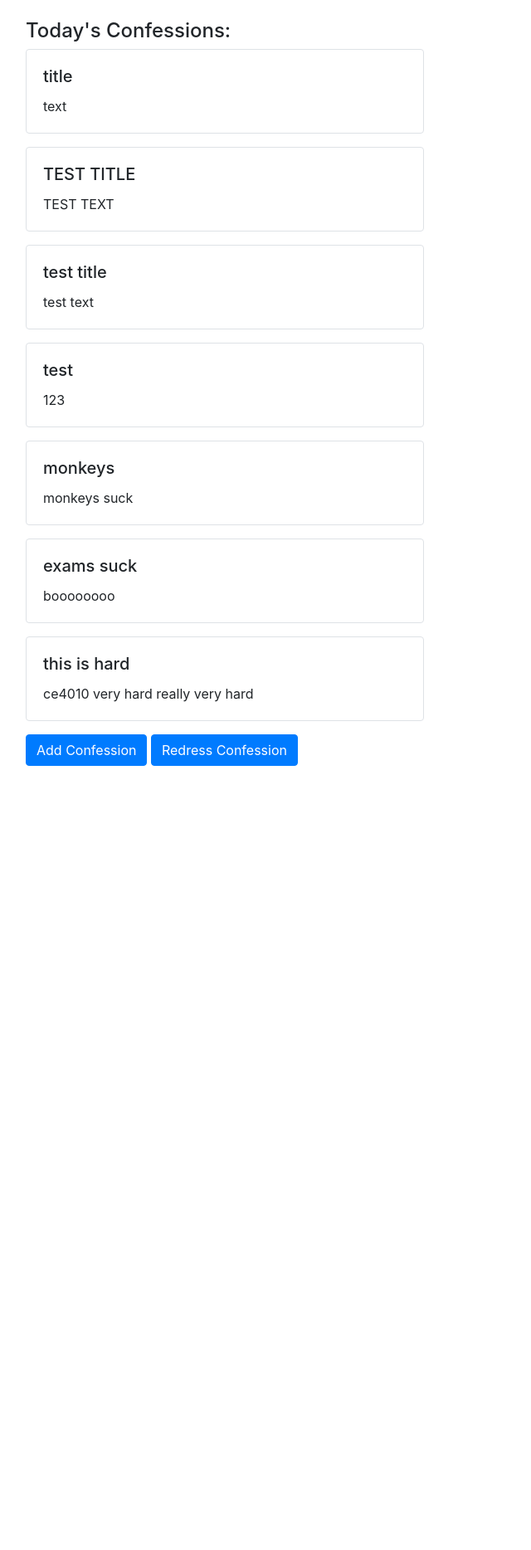
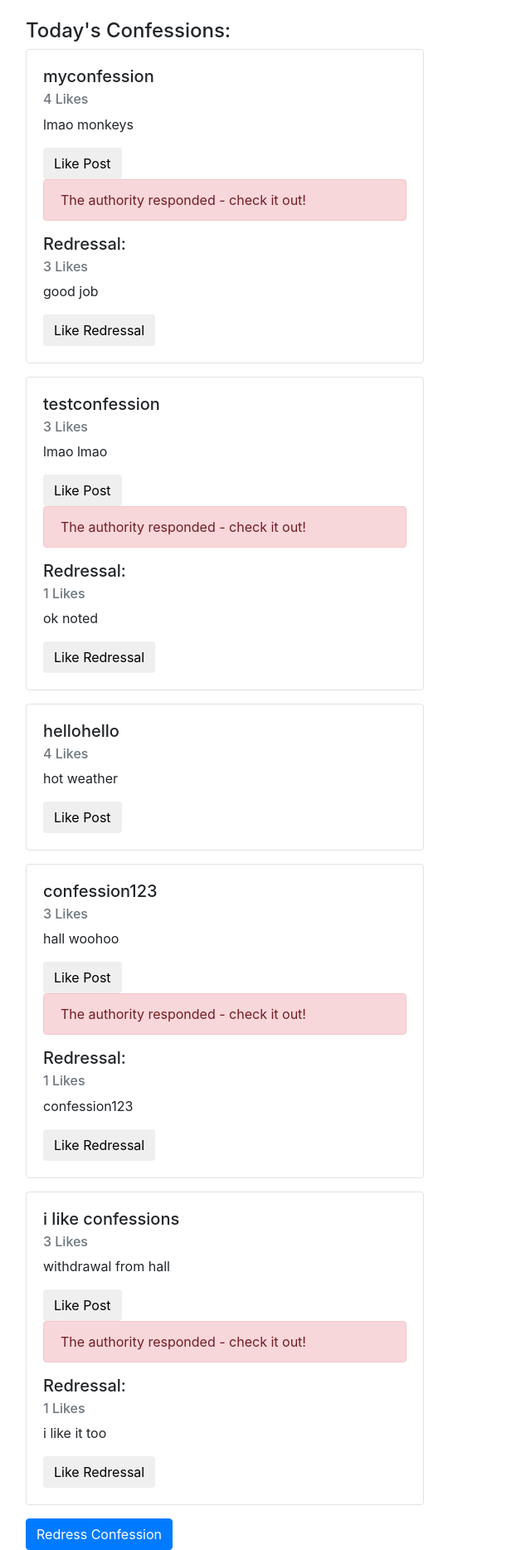
Before and after one commit to mitchellkok/CE4010, a Flask app: a page that uses templates/staff.html in a window 1280 px wide. Shown: the part 407-2275 px from the top of the page at 83% size, without its empty margins (0-640 px from the left). Before the commit the page ends 1330 px from the top, so only its background shows below. Run offline with Flask 2, Linux system fonts and the light colour scheme; some libraries are stand-ins or nearby versions.

Commit message:
likes and redressal

```diff
--- a/app.py
+++ b/app.py
@@ -1,7 +1,7 @@
 from flask import Flask, flash, redirect, render_template, request, session, abort, url_for
 import csv
 import re
-import os
+import sys
 
 #Main App Directory
 app = Flask(__name__)
@@ -76,9 +76,43 @@ def login():
             return render_template('login.html', error=error)
     return render_template('login.html', error=error)
 
-@app.route('/home/<username>')
+@app.route('/home/<username>', methods = ['GET','POST'])
 def home(username):
-    with open('posts-mj.csv', mode = 'r') as posts:
+    #when user likes a post
+    if request.method == 'POST':
+        with open ('posts.csv', mode = 'r') as likepost:
+            lines = likepost.readlines()
+            likepost.close()
+            print('line',lines)
+            newfile = open('posts.csv', mode = 'w')
+            for row in lines:
+                row = row.split(',')
+                print('row:',row)
+                print('row7:', row[7])
+                print('req id', request.form['id'])
+                if int(row[7]) == int(request.form['id']):
+                    if request.form['category'] == 'post':
+                        likeslist = row[3]+username+';'
+                        print('likesarray: ',likeslist)
+                        newrow = row
+                        newrow[3] = likeslist
+                        print('newrow',newrow)
+                        joined_string = ",".join(map(str,newrow))
+                        newfile.write(joined_string)
+                    elif request.form['category'] == 'redressal':
+                        likeslist = row[6]+username+';'
+                        print('likesarray: ',likeslist)
+                        newrow = row
+                        newrow[6] = likeslist
+                        print('newrow',newrow)
+                        joined_string = ",".join(map(str,newrow))
+                        newfile.write(joined_string)
+                else:
+                    joined_string = ",".join(map(str,row))
+                    newfile.write(joined_string)
+            newfile.close()
+    #display posts
+    with open('posts.csv', mode = 'r') as posts:
         reader = csv.reader(posts, delimiter = ',')
         i = 1
         postinfo = {}
@@ -86,13 +120,68 @@ def home(username):
         for row in reader:
             title = row[1]
             text = row[2]
-            postinfo[title] = text
+            likesnumber = len(row[3].split(';'))-1
+            redressal = row[5]
+            redressallikes = len(row[6].split(';'))-1
+            id = row[7]
+            if username in row[3]:
+                likedbyme = 1
+            else:
+                likedbyme = 0
+            if username in row[6]:
+                r_likedbyme = 1
+            else:
+                r_likedbyme = 0
+            post = {}
+            post['Title'] = title
+            post['Text'] = text
+            post['Likes'] = likesnumber
+            post['Liked'] = likedbyme
+            post['Redressal'] = redressal
+            post['R_likes'] = redressallikes
+            post['R_likedbyme'] = r_likedbyme
+            post['id'] = id
+            postinfo[i] = post
             i = i+1
     return render_template('home.html', **locals())
 
-@app.route('/staff/<username>')
+@app.route('/staff/<username>', methods = ['GET','POST'])
 def staff(username):
-    with open('posts-mj.csv', mode = 'r') as posts:
+   #when user likes a post
+    if request.method == 'POST':
+        with open ('posts.csv', mode = 'r') as likepost:
+            lines = likepost.readlines()
+            likepost.close()
+            print('line',lines)
+            newfile = open('posts.csv', mode = 'w')
+            for row in lines:
+                row = row.split(',')
+                print('row:',row)
+                print('row7:', row[7])
+                print('req id', request.form['id'])
+                if int(row[7]) == int(request.form['id']):
+                    if request.form['category'] == 'post':
+                        likeslist = row[3]+username+';'
+                        print('likesarray: ',likeslist)
+                        newrow = row
+                        newrow[3] = likeslist
+                        print('newrow',newrow)
+                        joined_string = ",".join(map(str,newrow))
+                        newfile.write(joined_string)
+                    elif request.form['category'] == 'redressal':
+                        likeslist = row[6]+username+';'
+                        print('likesarray: ',likeslist)
+                        newrow = row
+                        newrow[6] = likeslist
+                        print('newrow',newrow)
+                        joined_string = ",".join(map(str,newrow))
+                        newfile.write(joined_string)
+                else:
+                    joined_string = ",".join(map(str,row))
+                    newfile.write(joined_string)
+            newfile.close()
+    #display posts
+    with open('posts.csv', mode = 'r') as posts:
         reader = csv.reader(posts, delimiter = ',')
         i = 1
         postinfo = {}
@@ -100,7 +189,28 @@ def staff(username):
         for row in reader:
             title = row[1]
             text = row[2]
-            postinfo[title] = text
+            likesnumber = len(row[3].split(';'))-1
+            redressal = row[5]
+            redressallikes = len(row[6].split(';'))-1
+            id = row[7]
+            if username in row[3]:
+                likedbyme = 1
+            else:
+                likedbyme = 0
+            if username in row[6]:
+                r_likedbyme = 1
+            else:
+                r_likedbyme = 0
+            post = {}
+            post['Title'] = title
+            post['Text'] = text
+            post['Likes'] = likesnumber
+            post['Liked'] = likedbyme
+            post['Redressal'] = redressal
+            post['R_likes'] = redressallikes
+            post['R_likedbyme'] = r_likedbyme
+            post['id'] = id
+            postinfo[i] = post
             i = i+1
     return render_template('staff.html', **locals())
 
@@ -108,6 +218,7 @@ def staff(username):
 def add(username):
     error = None
     auths = []
+    #to generate list of authorities option
     with open('authorities.csv', mode = 'r') as authlist:
         reader = csv.reader(authlist)
         for row in reader:
@@ -115,16 +226,34 @@ def add(username):
             rowtext = str(row) [2:-2]
             print(rowtext)
             auths.append(rowtext)
+        authlist.close()
     print(auths)
     if request.method == 'POST':
-        with open('posts-mj.csv', mode = 'a') as csvfile:
+        #to determine ID
+        with open('posts.csv', mode = 'r') as readfile:
+            reader = csv.reader(readfile)
+            i = 1
+            for row in reader:
+                i = i+1
+            readfile.close()
+        with open('posts.csv', mode = 'a') as csvfile:
+            #Format: Authority,Title,Post,PostLikes,Email,Redressal,RedressalLikes,ID
             fields = []
             print(request.form['auth'])
             fields.append(request.form['auth'])
             fields.append(request.form['title'])
             fields.append(request.form['confession'])
+            likes = ""
+            fields.append(likes)
             fields.append(username)
+            redressal = ""
+            fields.append(redressal)
+            redressallikes = ""
+            fields.append(redressallikes)
+            fields.append(str(i))
+            print(fields)
             for element in fields:
+                print(element)
                 csvfile.write(element + ',')
             csvfile.write('\n')
             error = 'Post created.'
@@ -134,6 +263,30 @@ def add(username):
 
 @app.route('/redress/<username>', methods = ['GET', 'POST'])
 def redress(username):
+    #when authority redresses a post
+    if request.method == 'POST':
+        with open ('posts.csv', mode = 'r') as redresspost:
+            lines = redresspost.readlines()
+            redresspost.close()
+            print('line',lines)
+            newfile = open('posts.csv', mode = 'w')
+            for row in lines:
+                row = row.split(',')
+                print('row:',row)
+                print('row7:', row[7])
+                print('req id', request.form['id'])
+                if int(row[7]) == int(request.form['id']):
+                    redressal = request.form['redressal']
+                    newrow = row
+                    newrow[5] = redressal
+                    print('newrow',newrow)
+                    joined_string = ",".join(map(str,newrow))
+                    newfile.write(joined_string)
+                else:
+                    joined_string = ",".join(map(str,row))
+                    newfile.write(joined_string)
+            newfile.close()
+
     with open('users.csv', mode = 'r') as identity:
         readuser = csv.reader(identity, delimiter = ',')
         for row in readuser:
@@ -141,7 +294,7 @@ def redress(username):
                 name = row[3]
                 print(name)
                 continue
-    with open('posts-mj.csv', mode = 'r') as posts:
+    with open('posts.csv', mode = 'r') as posts:
         reader = csv.reader(posts, delimiter = ',')
         i = 1
         postinfo = {}
@@ -150,7 +303,28 @@ def redress(username):
             if row[0] == name:
                 title = row[1]
                 text = row[2]
-                postinfo[title] = text
+                likesnumber = len(row[3].split(';'))-1
+                redressal = row[5]
+                redressallikes = len(row[6])
+                id = row[7]
+                if username in row[3]:
+                    likedbyme = 1
+                else:
+                    likedbyme = 0
+                if username in row[6]:
+                    r_likedbyme = 1
+                else:
+                    r_likedbyme = 0
+                post = {}
+                post['Title'] = title
+                post['Text'] = text
+                post['Likes'] = likesnumber
+                post['Liked'] = likedbyme
+                post['Redressal'] = redressal
+                post['R_likes'] = redressallikes
+                post['R_likedbyme'] = r_likedbyme
+                post['id'] = id
+                postinfo[i] = post
                 i = i+1
         if len(postinfo) == 0:
             postinfo['No Confessions for Me!'] = ''
--- a/posts copy.csv
+++ /dev/null
@@ -1,5 +0,0 @@
-<<<<<<< HEAD
-Email,Title,Post,PostLikes,Authority,Redressal,RedressalLikes
-=======
-Email,Post,Authority,RedressalCollege of Engineering,TITLE,engineering sucks,hello@gmail.com,
->>>>>>> 4af2bea2c8c2a0082e6e9ee1350e7202a1552aee
--- /dev/null
+++ b/posts.csv
@@ -0,0 +1,5 @@
+Graduate College,myconfession,lmao monkeys,chenmj0610@gmail.com;hello@gmail.com;yay@gmail.com;staff@gmail.com;,chenmj0610@gmail.com,good job,chenmj0610@gmail.com;hello@gmail.com;yay@gmail.com;,1,
+S.Rajaratnam School of International Studies,testconfession,lmao lmao,chenmj0610@gmail.com;hello@gmail.com;yay@gmail.com;,chenmj0610@gmail.com,ok noted,hello@gmail.com;,2,
+Nanyang Business School,hellohello,hot weather,hello@gmail.com;yay@gmail.com;staff@gmail.com;chenmj0610@gmail.com;,hello@gmail.com,,,3,
+Office of Campus Housing,confession123,hall woohoo,staff@gmail.com;hello@gmail.com;chenmj0610@gmail.com;,staff@gmail.com,confession123,yay@gmail.com;,4,
+Office of Campus Housing,i like confessions,withdrawal from hall,chenmj0610@gmail.com;hello@gmail.com;yay@gmail.com;,chenmj0610@gmail.com,i like it too,yay@gmail.com;,5,
--- a/templates/layout3.html
+++ b/templates/layout3.html
@@ -13,10 +13,7 @@
                     <img src="https://upload.wikimedia.org/wikipedia/commons/thumb/7/7f/Speech_bubble.svg/2560px-Speech_bubble.svg.png" width="30" height="30" alt="">
                 </a>
                 <li class="nav-item">
-                    <a class="nav-link text-white" href="/home/{{username}}">View Posts</a>
-                </li>
-                <li class="nav-item">
-                    <a class="nav-link text-white" href="/add/{{username}}">Add Confession</a>
+                    <a class="nav-link text-white" href="/staff/{{username}}">View Posts</a>
                 </li>
                 <li class="nav-item">
                     <a class="nav-link text-white" href="/redress/{{username}}">Redress Confession</a>
--- a/templates/staff.html
+++ b/templates/staff.html
@@ -10,12 +10,40 @@
     {% for key, value in postinfo.items() %}
     <div class="card border - secondary mb-3" style="max-width: 30rem;">
         <div class="card-body">
-                <h5 class="card-title">{{key}}</h5>
-                <p class="card-text">{{value}}</p>
+            <h5 class="card-title">{{value.get("Title")}}</h5>
+            <h6 class="card-subtitle mb-2 text-muted">{{value.get("Likes")}} Likes</h6>
+            <p class="card-text">{{value.get("Text")}}</p>
+            {% if value.get("Liked") == 0 %}
+            <form action = "" method = post>
+                <input type="hidden" name="id" value={{key}}>
+                <input type="hidden" name="category" value='post'>
+                <input class="btn btn-default" type="submit" value="Like Post">
+            </form>
+            {% endif %}
+            {% if value.get("Liked") == 1 %}
+                <h6 class="card-subtitle mb-2 text-muted">Liked </h6>
+            {% endif %}
+            {% if value.get("Redressal")|length %}
+                <div class="alert alert-danger" role="alert">
+                    The authority responded - check it out!
+                </div>
+                <h5 class="card-title">Redressal:</h5>
+                <h6 class="card-subtitle mb-2 text-muted">{{value.get("R_likes")}} Likes</h6>
+                <p class="card-text">{{value.get("Redressal")}}</p>
+                {% if value.get("R_likedbyme") == 0 %}
+                <form action = "" method = post>
+                    <input type="hidden" name="id" value={{key}}>
+                    <input type="hidden" name="category" value='redressal'>
+                    <input class="btn btn-default" type="submit" value="Like Redressal">
+                </form>
+                {% endif %}
+                {% if value.get("R_likedbyme") == 1 %}
+                    <h6 class="card-subtitle mb-2 text-muted">Liked </h6>
+                {% endif %}
+            {% endif %}
         </div>
     </div>
     {% endfor %}
-    <a class="btn btn-primary" href="/add/{{username}}" role="button">Add Confession</a>
     <a class="btn btn-primary" href="/redress/{{username}}" role="button">Redress Confession</a>
 </div>
 
```
Also changed, not shown: templates/home.html (+31 -2 lines), templates/redress.html (+15 -3 lines).
